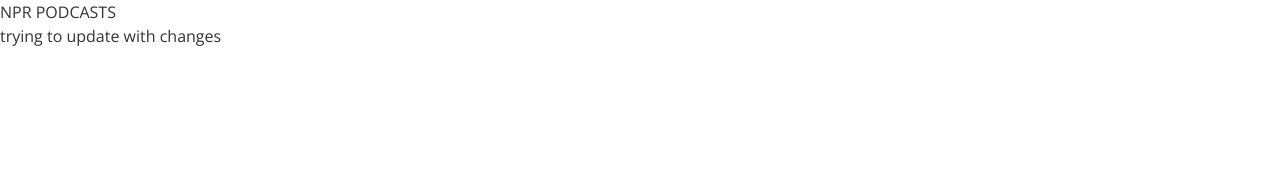
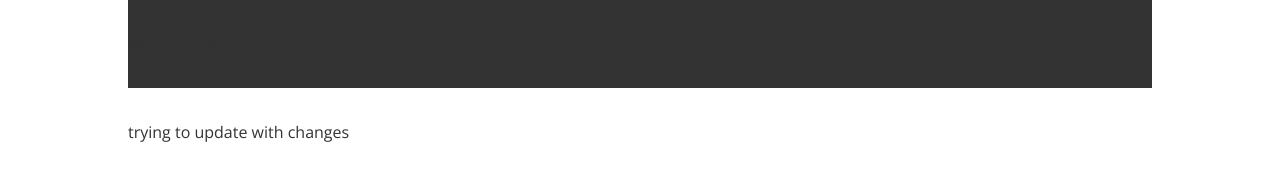
Before and after one commit to willharding/podcast-directory, a website: page index.html in a window 1280 px wide. Drawn offline with nearby package versions, Linux system fonts and the light colour scheme.

Commit message:
trying out

```diff
--- a/index.html
+++ b/index.html
@@ -15,8 +15,8 @@
 </head>
 
 
-<body>
-<header>NPR PODCASTS</header>
+<body class="container px2">
+<header class="py3 mb3 bg-dark-gray">NPR PODCASTS</header>
 <p>trying to update with changes</p>
 
 
```
